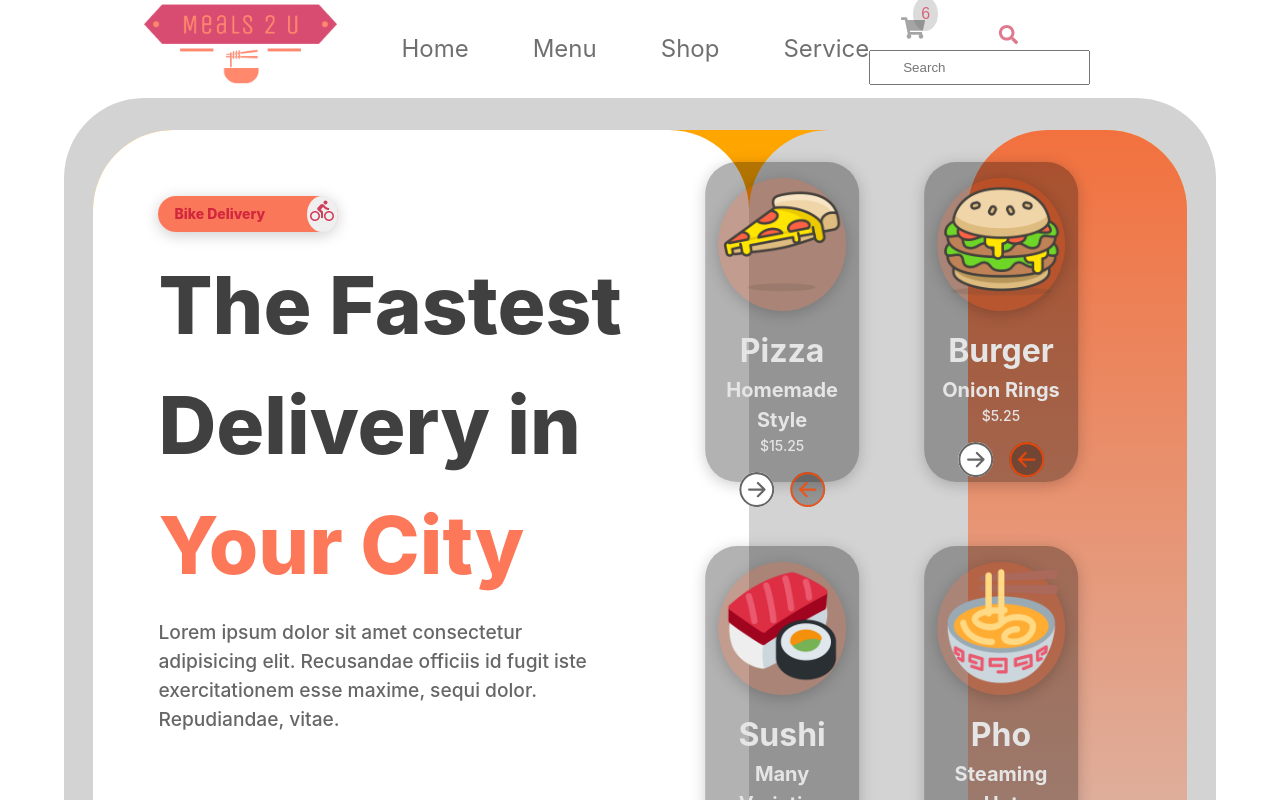
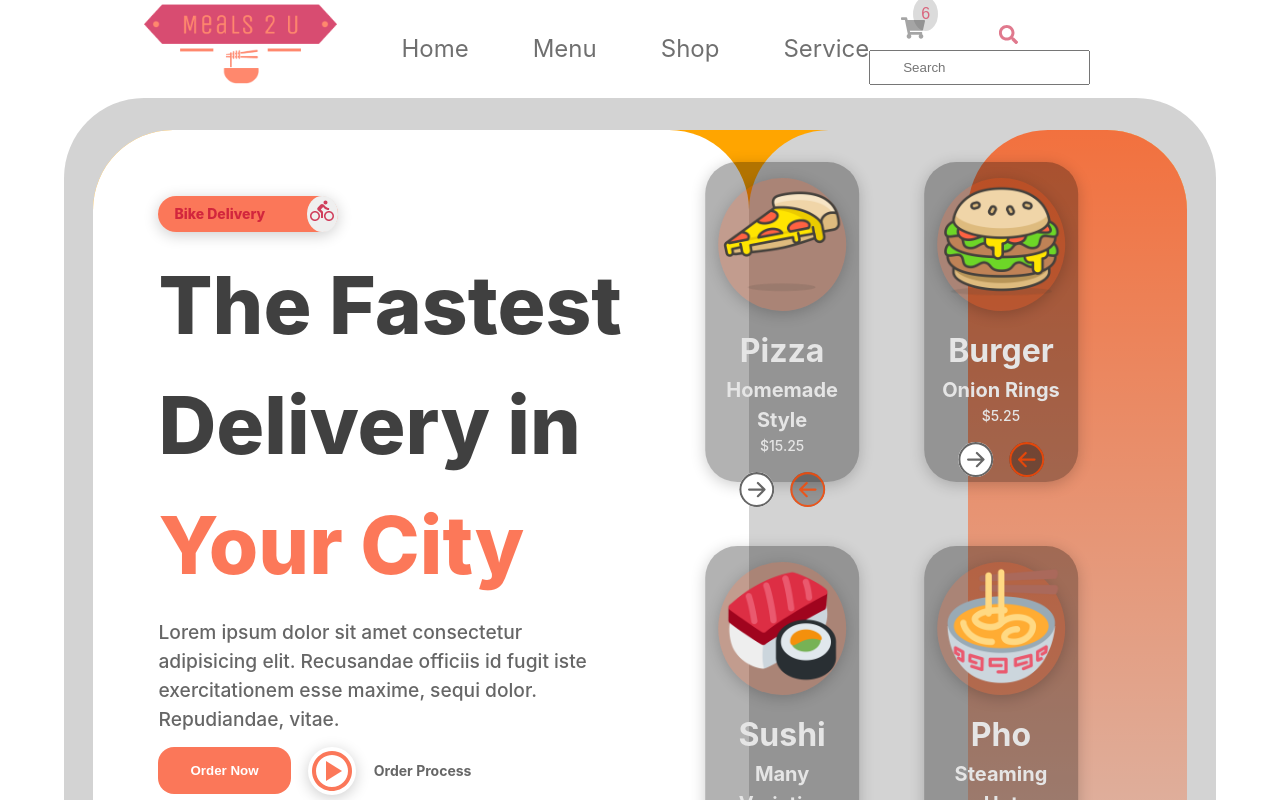
Before and after one commit to Jscorz/React-Food-Delivery-App, a React (Create React App) app: page / in a window 1280 px wide. Shown: the top 800 px of the page. Built offline with nearby package versions, Linux system fonts and the light colour scheme.

Commit message:
adjusted gsap animation sequence a bit

```diff
--- a/src/components/FoodOptions.js
+++ b/src/components/FoodOptions.js
@@ -11,13 +11,13 @@ const FoodOptions = () => {
   const boxRef = useRef();
   const boxRefTwo = useRef();
   useEffect(() => {
-    gsap.from(boxRef.current, { duration: 1, opacity: 0, y: 30, delay: 1.2 });
+    gsap.from(boxRef.current, { duration: 1, opacity: 0, x: 100, delay: 1.2 });
   });
   useEffect(() => {
     gsap.from(boxRefTwo.current, {
       duration: 1,
       opacity: 0,
-      y: -30,
+      x: -100,
       delay: 1.2,
     });
   });
--- a/src/components/MainText.js
+++ b/src/components/MainText.js
@@ -15,6 +15,7 @@ const MainText = () => {
       duration: 1,
       opacity: 0,
       x: -100,
+      delay: 0.5,
     });
   });
   useEffect(() => {
@@ -29,15 +30,16 @@ const MainText = () => {
     gsap.from(boxRefThree.current, {
       duration: 1,
       opacity: 0,
-      y: 30,
-      delay: 1.6,
+      y: 150,
+      delay: 2.5,
+      ease: "bounce",
     });
   });
 
   return (
     <Wrapper>
-      <section ref={boxRef}>
-        <article ref={boxRefThree}>
+      <section>
+        <article>
           <p>bike delivery</p>
           <button className='bike'>
             <MdDirectionsBike />
@@ -48,13 +50,13 @@ const MainText = () => {
           Delivery in <br />
           <span>Your City</span>
         </main>
-        <div className='short-text' ref={boxRefThree}>
+        <div className='short-text' ref={boxRef}>
           Lorem ipsum dolor sit amet consectetur adipisicing elit. Recusandae
           officiis id fugit iste exercitationem esse maxime, sequi dolor.
           Repudiandae, vitae.
         </div>
-        <Link to='Shop'>
-          <div className='button-container' ref={boxRefThree}>
+        <Link to='Shop' ref={boxRefThree}>
+          <div className='button-container'>
             <button className='order'>order now</button>
             <button className='play'>
               <BiPlayCircle />
```
